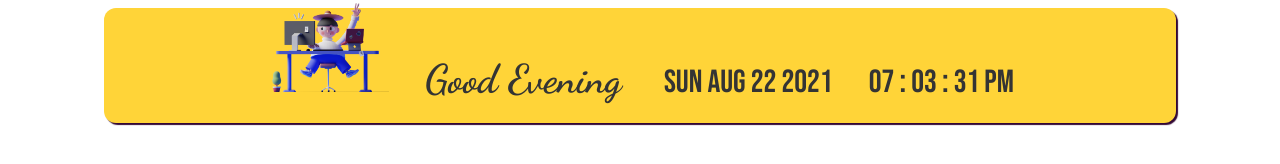
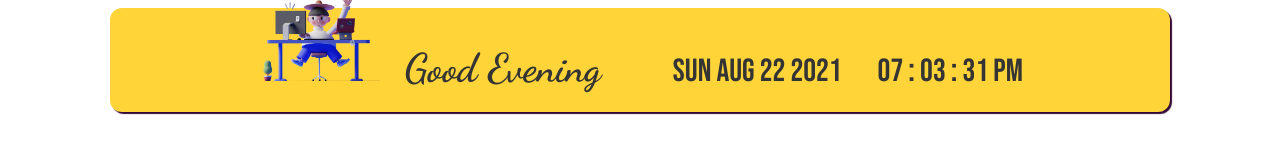
Before and after one commit to nclaudiuf/Greetings-Date-Clock, a plain HTML site: page index.html in a window 1280 px wide. Drawn offline with Linux system fonts and the light colour scheme.

Commit message:
Update Code

```diff
--- a/index.html
+++ b/index.html
@@ -34,17 +34,21 @@ h1 {
 .table-cell {
     display: table-cell;
     vertical-align: middle;
+     justify-content: center;
+    align-items: center;
     text-align: center;
 }
 
 .card {
-    padding: 12px 24px 12px 24px;
+    padding: 12px 18px 12px 18px;
     border-radius: 12px;
     background: #FFD438;
     width: 80vw;
     color: #343434;
     display: inline-block;
     box-shadow: 2px 2px 1px 0px #330835;
+    justify-content: center;
+    align-items: center;
 }
 
 .card:hover {
@@ -80,16 +84,16 @@ h1 {
     display:inline;
     font-family: 'Dancing Script', cursive;
     font-size: 2.5rem;
-     padding-right: 32px;
+     padding-right: 6%;
 }
       .icon{
         display:inline;
          min-width: 160px;
-         padding-right: 32px;
+         padding-right: 2%;
       }
       .icon img {
         width: 12%;
-        margin-top: -5%;
+        margin-top: -6%;
       }
 
     </style>
@@ -120,7 +124,6 @@ h1 {
 var today = new Date();
 document.getElementById('date').innerHTML = today.toDateString();
 }
-
 
 function clock() {
 var today = new Date();
```
